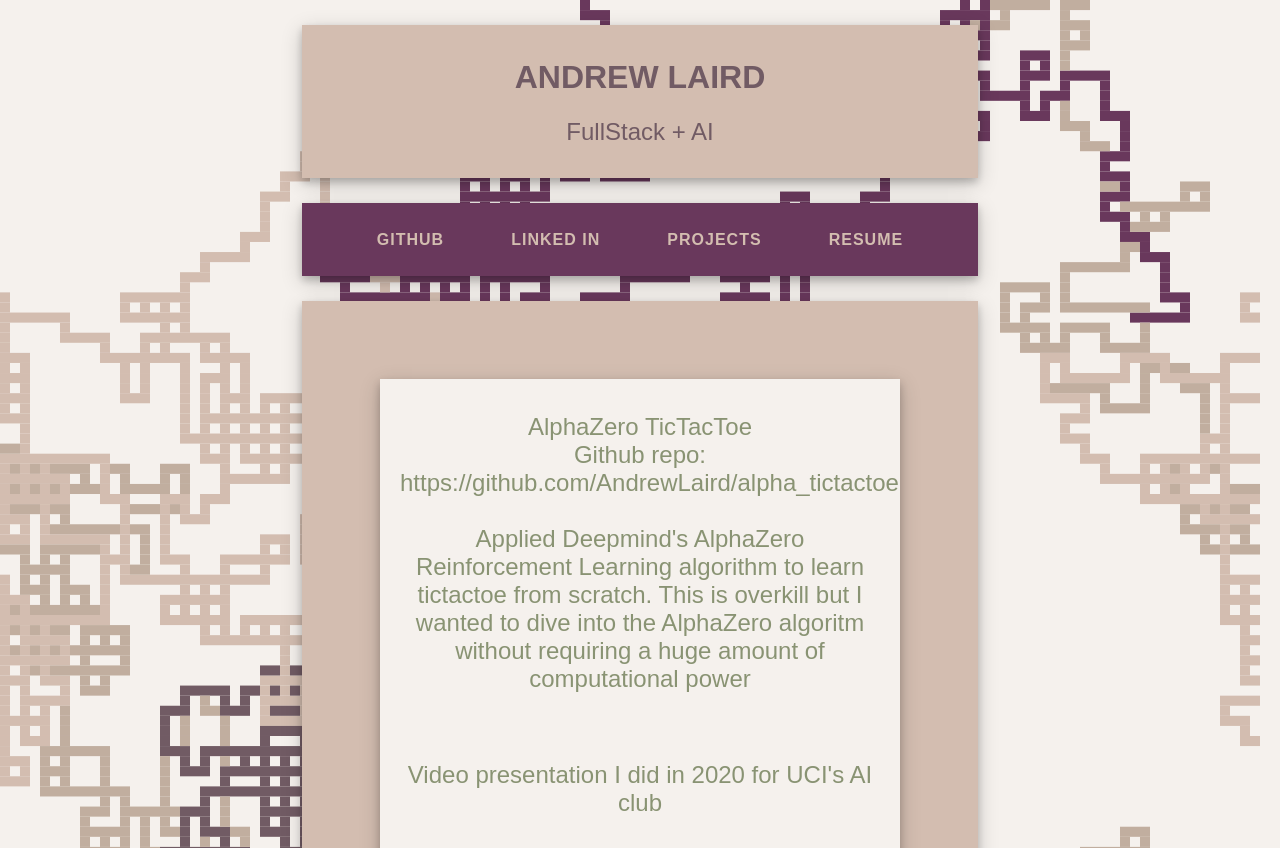
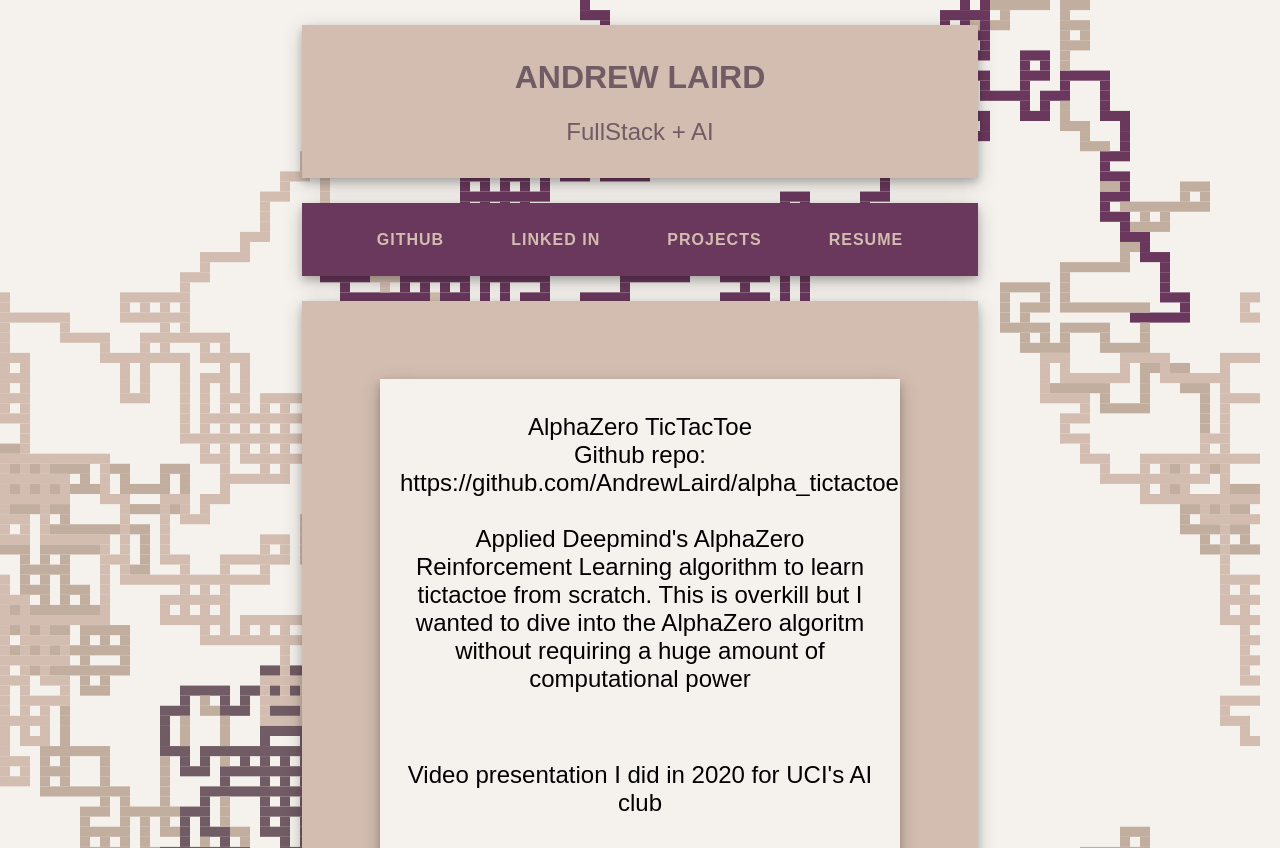
Before and after one commit to AndrewLaird/PersonalWebsite, a PHP site: page /projects in a window 1280 px wide. Shown: the top 848 px of the page. Run offline with PHP 8.4, Linux system fonts and the light colour scheme.

Commit message:
spelling and font color

```diff
--- a/projects/index.php
+++ b/projects/index.php
@@ -28,7 +28,7 @@
      <div class="caption">
         <p>PPO
         </br>Github repo: https://github.com/AndrewLaird/AI_Club_PPO </br>
-        </br>Similar to AlphaZero, I wanted to look into the Proximal Policy Optimization (PPO) reinforcement learning algorithm. What is significant about PPO is how fast it learns to play games. I trained the AI below on a laptop computer in about an hour. Alot of the popular reinforcement learning algorithms before this focused on predicting how good -- based on recieved reward-- to be in a specific state of the environment. PPO and othe rPolicy Optimization algorithms focus just on predicting a policy that maximizes the recieved reward. Because of this they are less robust and explainable but solve certain problems much better.
+        </br>Similar to AlphaZero, I wanted to look into the Proximal Policy Optimization (PPO) reinforcement learning algorithm. What is significant about PPO is how fast it learns to play games. I trained the AI below on a laptop computer in about an hour. Alot of the popular reinforcement learning algorithms before this focused on predicting how good -- based on received reward-- to be in a specific state of the environment. PPO and other Policy Optimization algorithms focus just on predicting a policy that maximizes the received reward. Because of this they are less robust and explainable but solve certain problems much better.
         </p>
       </div>
       <img src="./BipedalWalker2.gif"  alt="BipdealWalker" style="width:100%">
@@ -42,8 +42,8 @@
 
     <div class="polaroid">
      <div class="caption">
-        <p>Google Irvine's Tech Challege
-        </br>This was a fanastic oportuniy, Google invited teams of college students to compete over tiny challenges, some programming, some logic puzzles, some that required pop culture knowledge. It was a day of fun and solving problems that you would really only hear about in books. Out team solved the most challenges and won the competition but the real reward was just being in that room and having fun being computer science students  </p>
+        <p>Google Irvine's Tech Challenge
+        </br>This was a fantastic opportuniy, Google invited teams of college students to compete over tiny challenges, some programming, some logic puzzles, some that required pop culture knowledge. It was a day of solving problems and working as a team to use each persons strengths. Our team solved the most challenges and won the competition but the real reward was just being in that room and having fun being computer science students  </p>
       </div>
       <img src="./GoogleIrvine.jpeg"  alt="Google Irvine image" style="width:100%">
 
@@ -52,7 +52,7 @@
     <div class="polaroid">
      <div class="caption">
         <p>Ragan Lab:
-        </br>I left INRF because I wanted to learn more about machine learning. I found a grad student that was working on his phd in Material Science. William Thrift, was an amazing mentor and introduction to machine learning. We had a goal of what we wanted for the paper he was working on, but we were both learning how to achieve that goal and I learned alot of the basics from talking back and forth with him. The paper that I and a couple of other undergraduates helped him write ended being published in ACS sensors. Which makes me a published author, this was a fun benifit but what I really got from working in the Ragan Lab was tons of knowledge about machine learning that would help me learn more on my own. Below is the image from the abstract of that paper</p>
+        </br>I left INRF because I wanted to learn more about machine learning. I found a grad student that was working on his PhD in Material Science. William Thrift was an amazing mentor and introduction to machine learning. We had a goal of what we wanted for the paper he was working on, but we were both learning how to achieve that goal and I learned a lot of the basics from talking back and forth with him. The paper that I and a couple of other undergraduates helped him write ended being published in ACS Sensors. Which makes me a published author, this was a fun benefit but what I got from working in the Ragan Lab was tons of knowledge about machine learning that would help me learn more on my own. Below is the image from the abstract of that paper</p>
       </div>
       <img src="./RaganACS.gif"  alt="Picture from acs paper"  style="width:100%">
 
@@ -61,7 +61,7 @@
     <div class="polaroid">
      <div class="caption">
         <p>INRF:
-        </br>My first year at UCI I was incredibly fortunate to find a lab that needed fullstack work done and had the pacients to teach me. I worked with one software developer and a lab full of engineers to provide meaningful information. Technicians would create circuits in this lab and the process of doing that is very inconsistent. To help them understand why their experimetns were failing, I built a sytem that measured the climate in the lab at any particular moment. So they could look back and see if the lab spiked out of reasonable conditions during their experiment. One of the best parts of this project was the lack of direction, we had a final goal but other than that, I was given a budget and blank desktop computer. So I installed linux on the computer and went to work making a network of raspbery pi's to measure the climate and report it to the main server. From there I made the API public and a more senior engineer took that data and integrated it into the interface you see below. The second picture is the raspberry pi's before they were installed</p>
+        </br>During my first year at UCI I was incredibly fortunate to find a lab that needed fullstack work done and had the time to let me learn. I worked with one software developer and a lab full of engineers to provide meaningful information. Technicians would create circuits in this lab and the process of doing that is very inconsistent. To help them understand why their experiments were failing, I built a system that measured the climate in the lab at any particular moment. So they could look back and see if the lab spiked out of reasonable conditions during their experiment. One of the best parts of this project was the lack of direction, we had a final goal but other than that, I was given a budget and blank desktop computer. So I installed linux on the computer and went to work making a network of raspberry pi's to measure the climate and report it to the main server. From there I made the API public and a more senior engineer took that data and integrated it into the interface you see below. The second picture is the raspberry pi's before they were installed</p>
       </div>
       <img src="./inrf_temp_humid.gif"  alt="gif showing inrf system" style="width:100%">
       <img src="./raspberryPi.jpg"  alt="gif showing inrf system" style="width:100%">
--- a/projects/projects.css
+++ b/projects/projects.css
@@ -107,6 +107,8 @@ div.caption {
   padding: 10px 20px;
   font-weight: 500;
   font-size: 24px;
-  color: #899373;
+  color: #000000;
+  /*color: #899373;
+   */
 
 }
```
